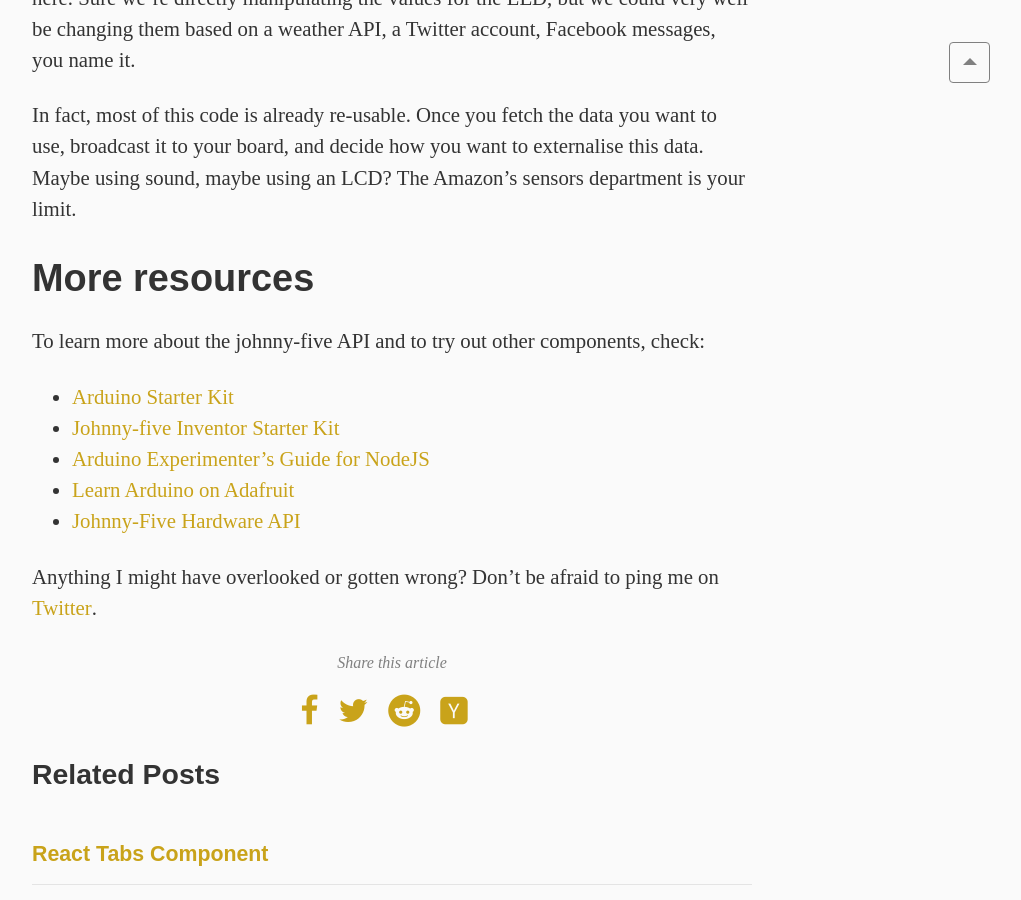
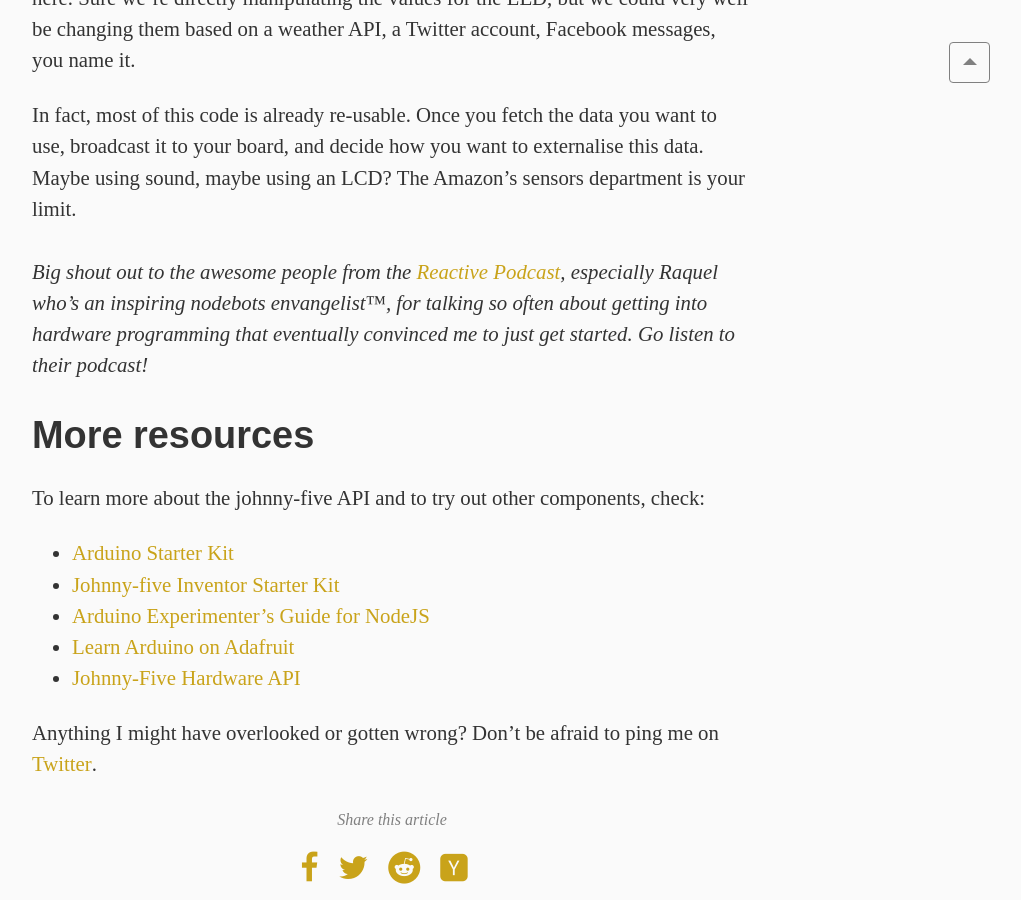
Before and after one commit to magalhini/magalhini.github.com, a Jekyll site: the page built from _posts/2016-06-28-getting-started-arduino-johhny-five.md, in a window 1280 px wide and 900 px high, scrolled down 11169 px. Shown: the whole window, without its empty margins (248-1269 px from the left). Built offline with Jekyll 4.4.1, drawn with Linux system fonts in a browser that asks for light colours; nearby versions of some CDN libraries.

Commit message:
Update post

```diff
--- a/_posts/2016-06-28-getting-started-arduino-johhny-five.md
+++ b/_posts/2016-06-28-getting-started-arduino-johhny-five.md
@@ -310,6 +310,8 @@
 
 In fact, most of this code is already re-usable. Once you fetch the data you want to use, broadcast it to your board, and decide how you want to externalise this data. Maybe using sound, maybe using an LCD? The Amazon's sensors department is your limit.
 
+*Big shout out to the awesome people from the [Reactive Podcast](http://reactive.audio/), especially Raquel who's an inspiring nodebots envangelist™, for talking so often about getting into hardware programming that eventually convinced me to just get started. Go listen to their podcast!*
+
 ## More resources
 
 To learn more about the johnny-five API and to try out other components, check:
```
